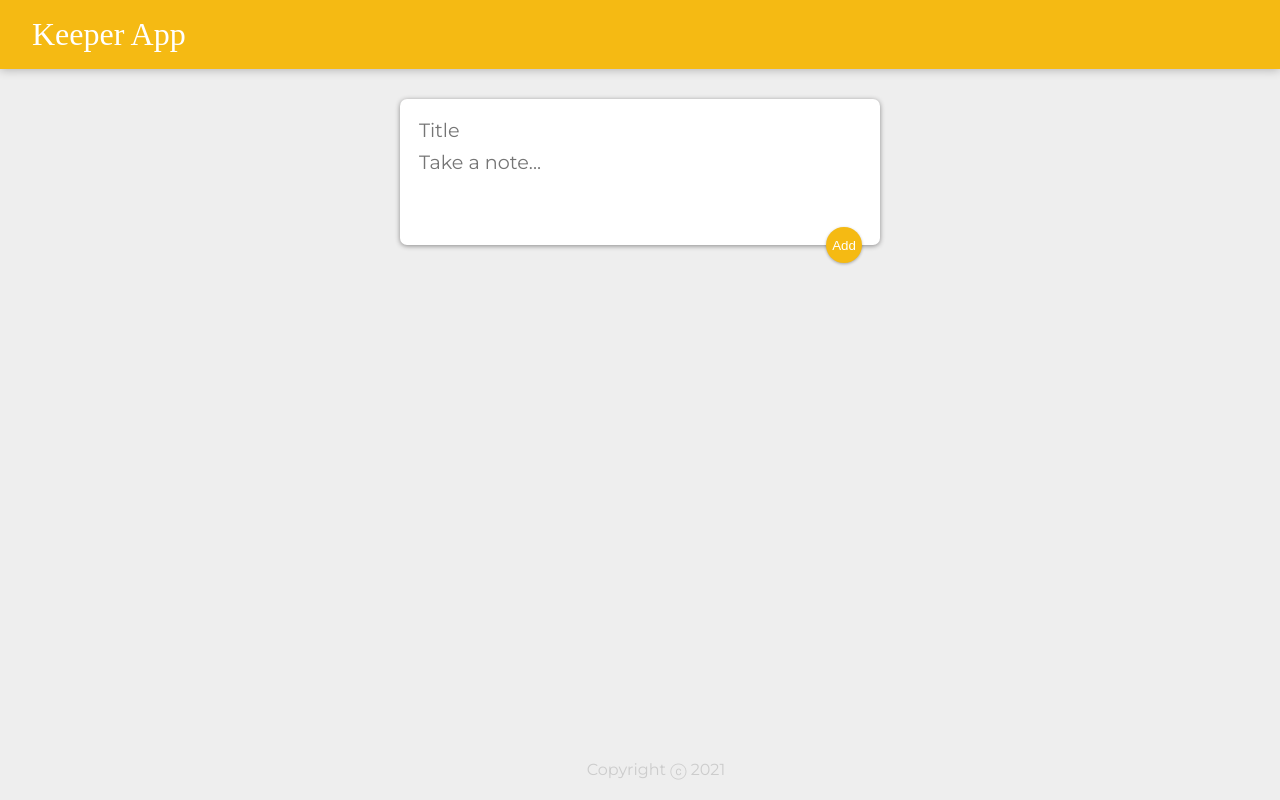
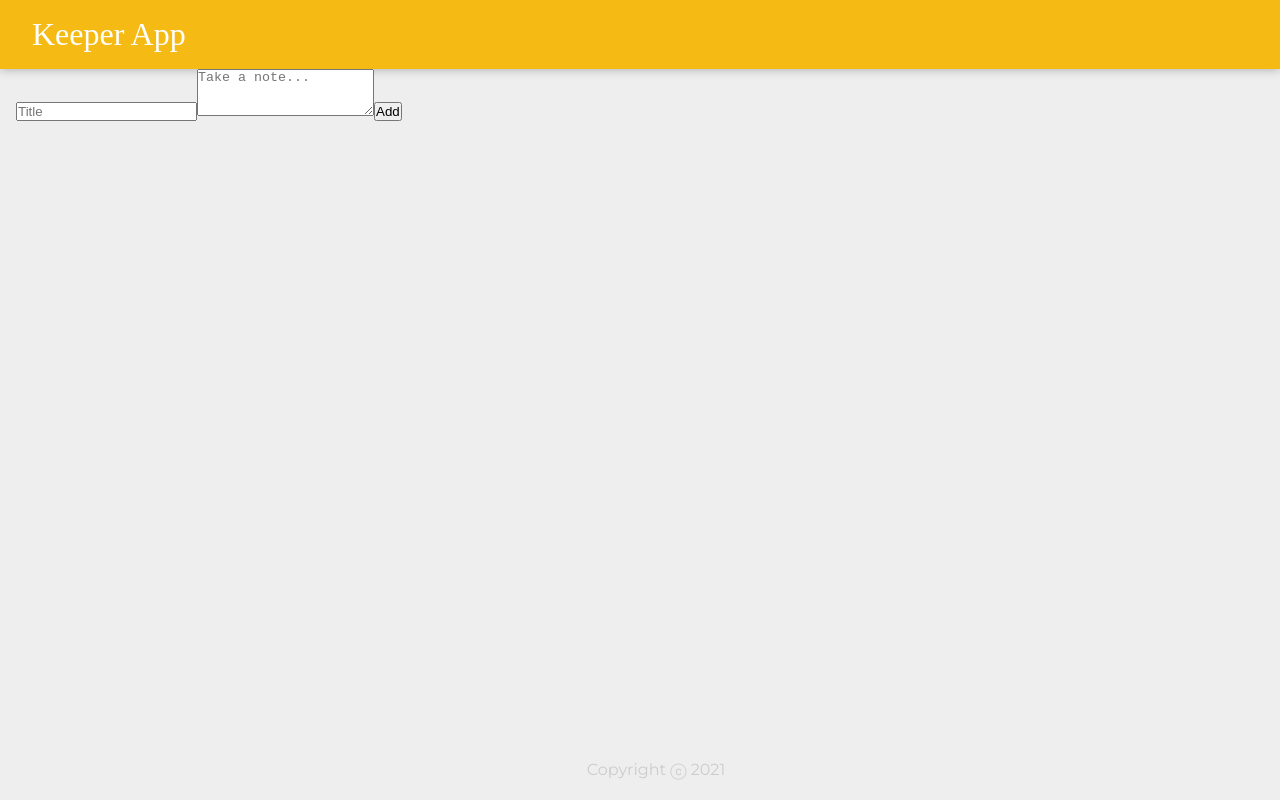
Before and after one commit to dtiern5/note-keeper, a React (Create React App) app: page / in a window 1280 px wide. Built offline with nearby package versions, Linux system fonts and the light colour scheme; a web font is replaced by a local one.

Commit message:
added from CSS

```diff
--- a/public/styles.css
+++ b/public/styles.css
@@ -73,7 +73,7 @@ footer p {
   background-color:transparent;
 }
 
-form {
+form.create-note {
   position: relative;
   width: 480px;
   margin: 30px auto 20px auto;
@@ -82,9 +82,8 @@ form {
   border-radius: 7px;
   box-shadow: 0 1px 5px rgb(138, 137, 137);
 }
-
-form input,
-form textarea {
+form.create-note input,
+form.create-note textarea {
   width: 100%;
   border: none;
   padding: 4px;
@@ -93,8 +92,7 @@ form textarea {
   font-family: inherit;
   resize: none;
 }
-
-form button {
+form.create-note button {
   position: absolute;
   right: 18px;
   bottom: -18px;
```
